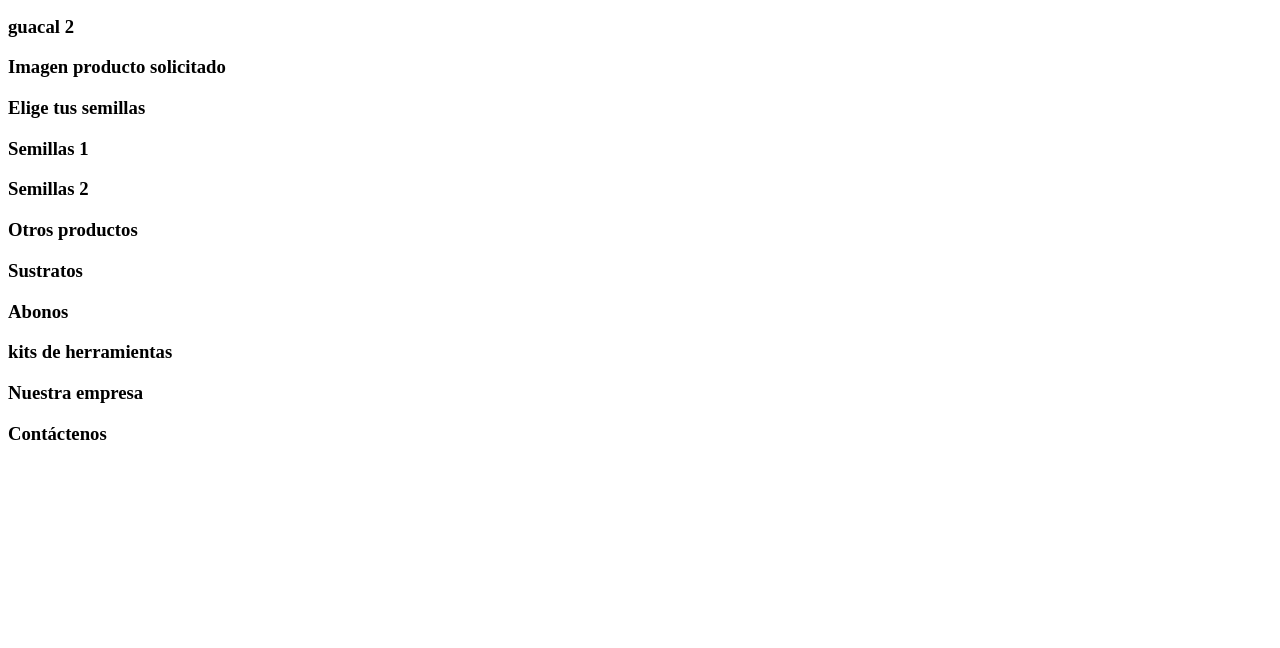
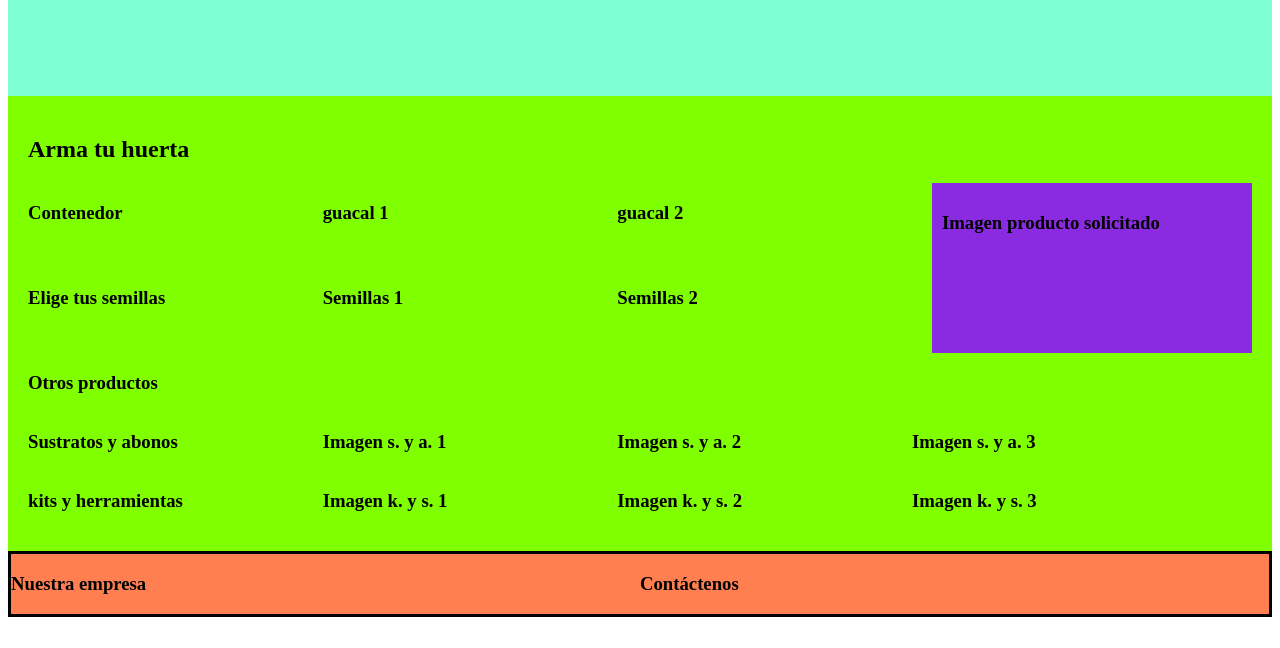
Before and after one commit to edibas30/proyecto_final, a plain HTML site: page index.html in a window 1280 px wide. Shown: the part 152-800 px from the top of the page. Drawn offline with Linux system fonts and the light colour scheme.

Commit message:
Sprint 2 Avance 1 commit 3 index.html

```diff
--- a/estilos.css
+++ b/estilos.css
@@ -0,0 +1,47 @@
+h1{
+    font-size : 60px;
+}
+
+.encabezado{
+    background-color: aquamarine;
+    height : 200px;
+    padding: 20px;
+}
+
+.main{
+    background-color: chartreuse;
+    padding: 20px;
+}
+
+.guacal1{
+    background-color: blueviolet;
+    height : 150px;
+    width : 300px;
+    padding: 10px;
+    float: left;
+}
+
+.solicitud{
+    background-color: blueviolet;
+    height : 150px;
+    width : 300px;
+    float: left;
+    margin-left: 20px;
+    padding: 10px;
+}
+
+.semillas{
+    background-color: burlywood;
+    float:
+}
+
+footer{
+    display:flex;
+    margin:auto;
+    border:solid black;
+}
+
+footer >div{
+    background-color: coral;
+    width: 50%;
+}
--- /dev/null
+++ b/grid.css
@@ -0,0 +1,22 @@
+.main{
+    display: grid;
+    grid-template-columns: 1fr 1fr 1fr 1fr;
+}
+
+.main .huerta{
+    grid-column-start: 1;
+    grid-column-end: 5;
+}
+
+.main .solicitud{
+    grid-column-start: 4;
+    grid-column-end: 5;
+    grid-row-start: 2;
+    grid-row-end: 4;
+}
+
+.main .otros_productos{
+    grid-column-start: 1;
+    grid-column-end: 5;
+
+}
--- a/index.html
+++ b/index.html
@@ -5,20 +5,29 @@
     <meta http-equiv="X-UA-Compatible" content="IE=edge">
     <meta name="viewport" content="width=device-width, initial-scale=1.0">
     <title>Pagina principal</title>
+    <link rel = "stylesheet" href = "estilos.css">
+    <link rel = "stylesheet" href = "grid.css">
 </head>
 <header>
-    <div>
+    <div class="encabezado">
         <h1>H ->e Huertas ecológicas</h1>
     </div>
 </header>
 <body>
-    <div>
-        <div>
+    <div class = "main">
+        <div class="huerta">
             <h2>Arma tu huerta</h2>
         </div>
         <div>
+            <h3>Contenedor</h3>
+        </div>
+        <div>
             <h3>guacal 1</h3>
+        </div>
+        <div>
             <h3>guacal 2</h3>
+        </div>
+        <div class="solicitud">
             <h3>Imagen producto solicitado</h3>
         </div>
         <div>
@@ -26,24 +35,45 @@
         </div>
         <div>
             <h3>Semillas 1</h3>
+        </div>
+        <div>
             <h3>Semillas 2</h3>
         </div>
-        <div>
+        <div class="otros_productos">
             <h3>Otros productos</h3>
         </div>
         <div>
-            <h3>Sustratos</h3>
-            <h3>Abonos</h3>
-            <h3>kits de herramientas</h3>
+            <h3>Sustratos y abonos</h3>
+        </div>
+        <div>
+            <h3>Imagen s. y a. 1</h3>
+        </div>
+        <div>
+            <h3>Imagen s. y a. 2</h3>
+        </div>
+        <div>
+            <h3>Imagen s. y a. 3</h3>
+        </div>
+        <div>
+            <h3>kits y herramientas</h3>
+        </div>
+        <div>
+            <h3>Imagen k. y s. 1</h3>
+        </div>
+        <div>
+            <h3>Imagen k. y s. 2</h3>
+        </div>
+        <div>
+            <h3>Imagen k. y s. 3</h3>
         </div>
     </div>
 </body>
 <footer>
     <div>
-        <div>
-            <h3>Nuestra empresa</h3>
-            <h3>Contáctenos</h3>
-        </div>
+       <h3>Nuestra empresa</h3>
+    </div>
+    <div>
+        <h3>Contáctenos</h3>
     </div>
 </footer>
 </html>
```
